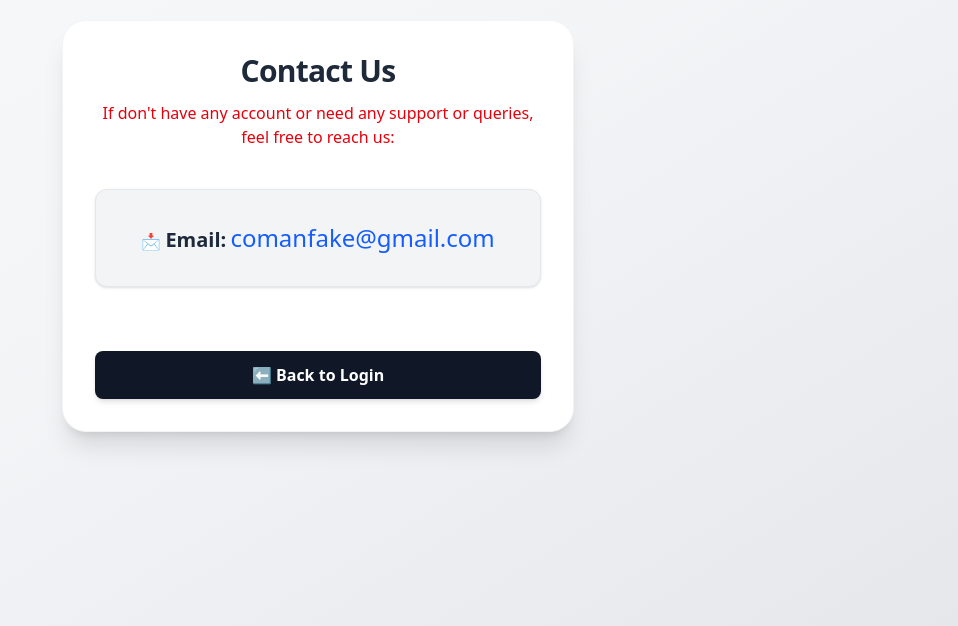
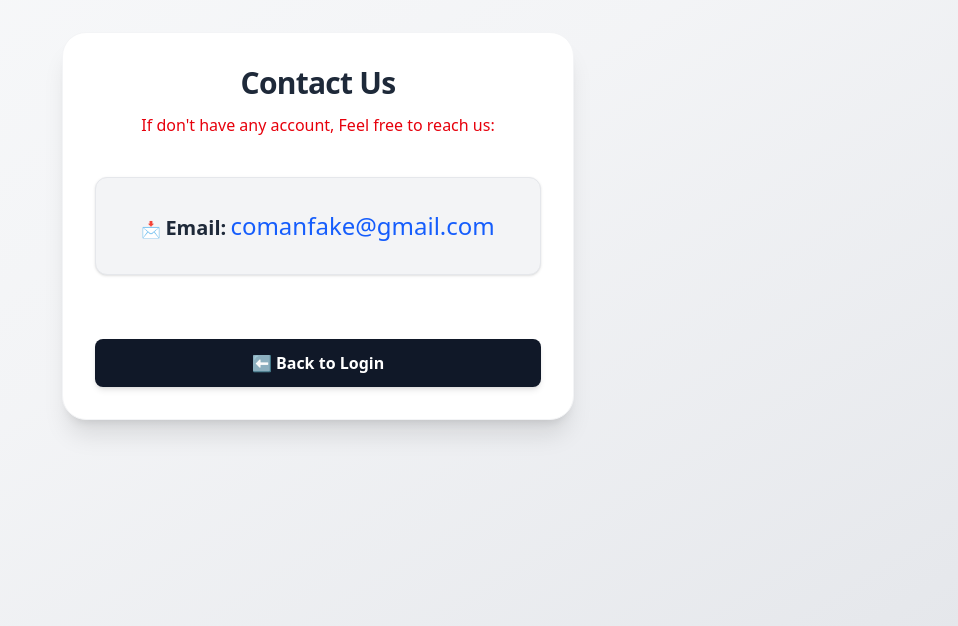
Before and after one commit to Mizan510/MONITOR, a React app in the folder frontend/: page /Contact-Page in a window 1280 px wide. Shown: the part 174-800 px from the top of the page, without its empty margins (322-1280 px from the left). Built offline with nearby package versions, Linux system fonts and the light colour scheme; the HTML template or start-up script is replaced by a standard one.

Commit message:
Something Updated

```diff
--- a/frontend/src/pages/ContactPage.jsx
+++ b/frontend/src/pages/ContactPage.jsx
@@ -13,8 +13,7 @@ const ContactPage = () => {
         </h1>
 
         <p className="text-red-600 text-center mb-10 text-xl xl:text-base">
-          If don't have any account or need any support or queries, feel free to
-          reach us:
+          If don't have any account, Feel free to reach us:
         </p>
 
         {/* Contact Box */}
```
